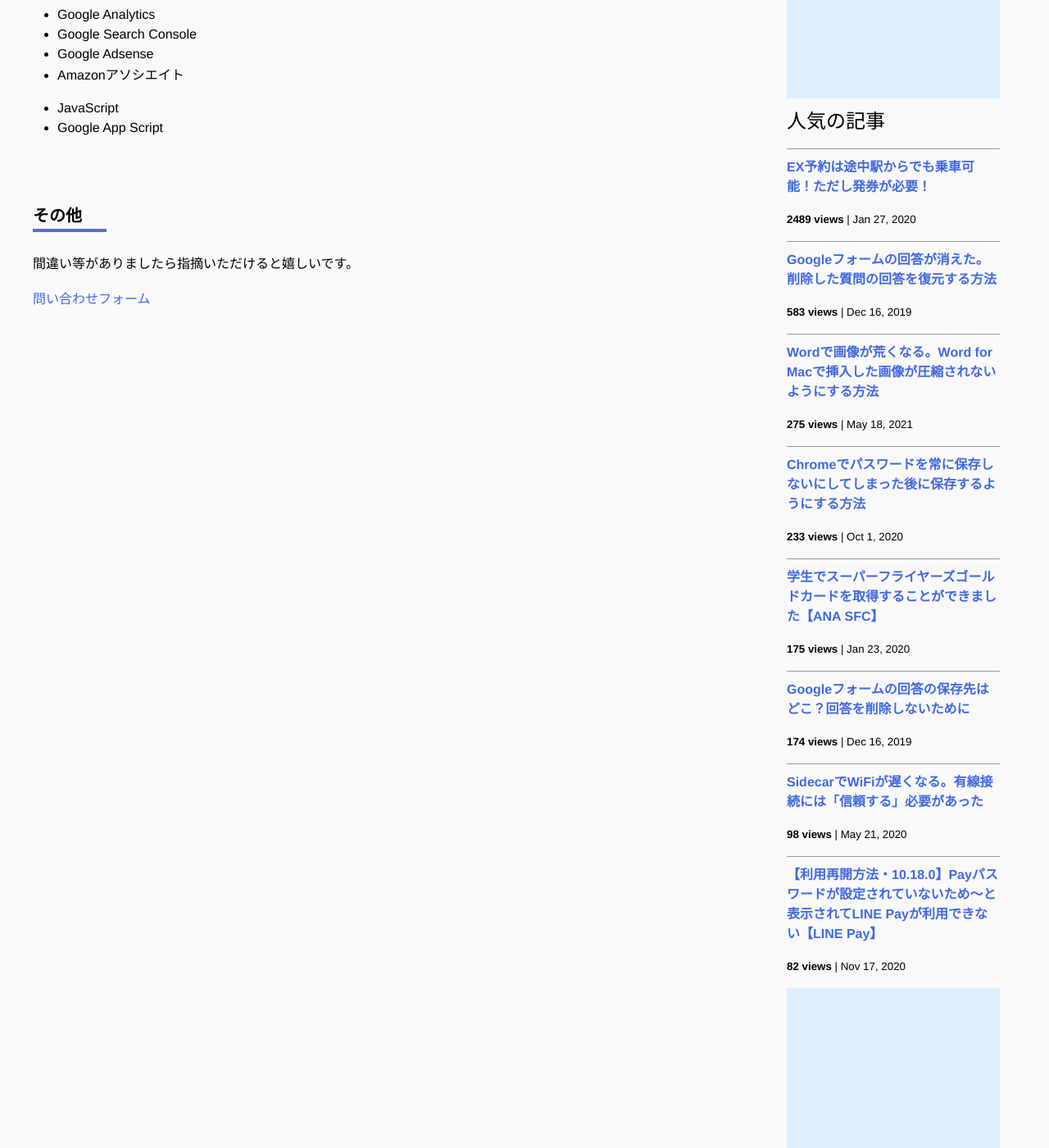
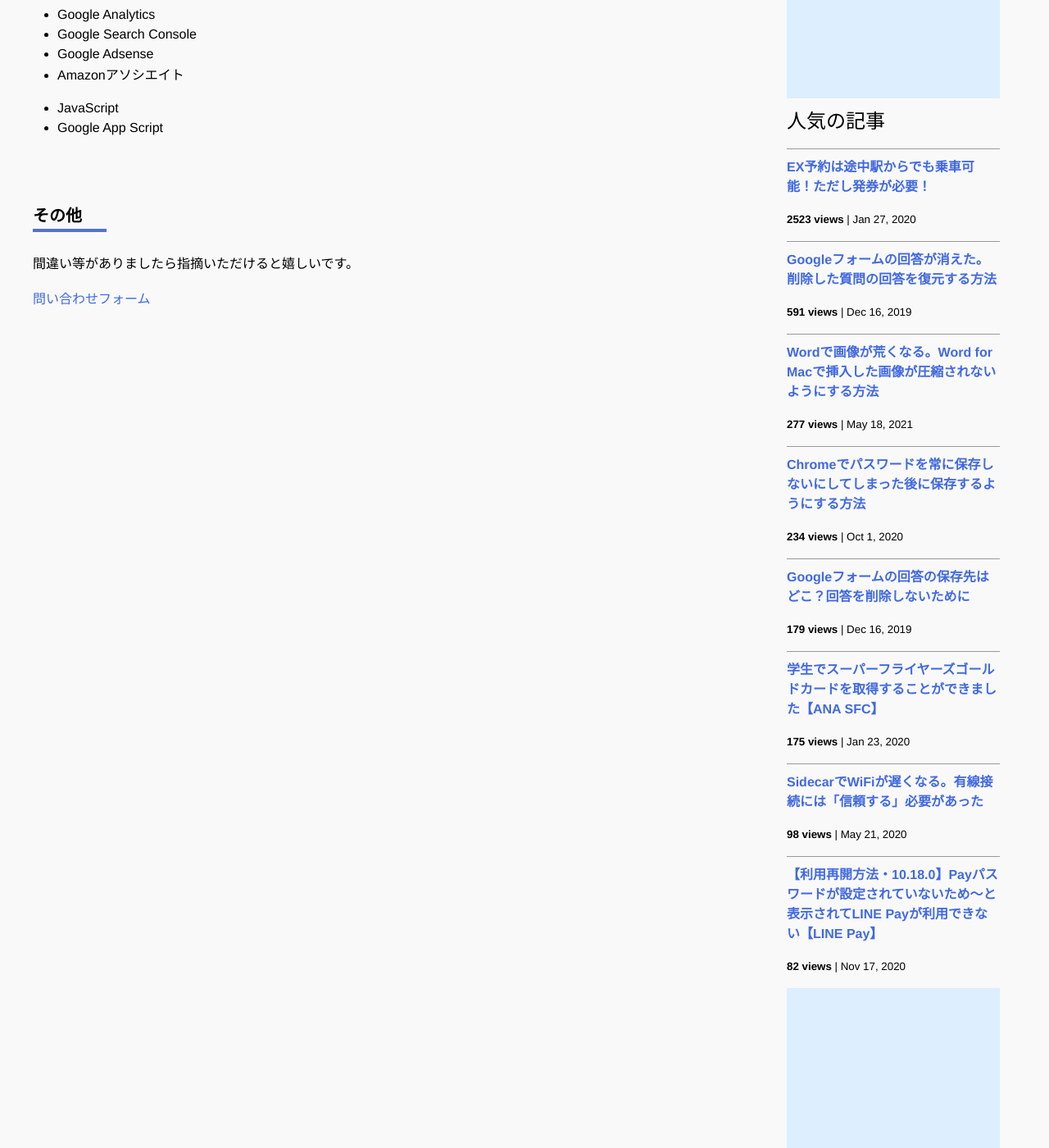
Before and after one commit to iwanaminami/shoyaiwaname, a Jekyll site: the page built from about.markdown, in a window 1280 px wide and 1400 px high, scrolled down 693 px. Shown: the whole window at 82% size. Built offline with Jekyll 4.4.1, drawn with Linux system fonts in a browser that asks for light colours; nearby versions of some CDN libraries; comment, search, counter and statistics services are not loaded.

Commit message:
a new commit message

```diff
--- a/_data/popularposts.yml
+++ b/_data/popularposts.yml
@@ -1,16 +1,16 @@
 side:
-  - view: 2489
+  - view: 2523
     url: /2020/01/27/ex-rideontheway.html
-  - view: 583
+  - view: 591
     url: /2019/12/16/restore-googleform.html
-  - view: 275
+  - view: 277
     url: /2021/05/18/image-compression-word.html
-  - view: 233
+  - view: 234
     url: /2020/10/01/googlepassword.html
+  - view: 179
+    url: /2019/12/16/googleform-answers.html
   - view: 175
     url: /2020/01/23/sfcgold.html
-  - view: 174
-    url: /2019/12/16/googleform-answers.html
   - view: 98
     url: /2020/05/21/sidecar-via-cable.html
   - view: 82
```
